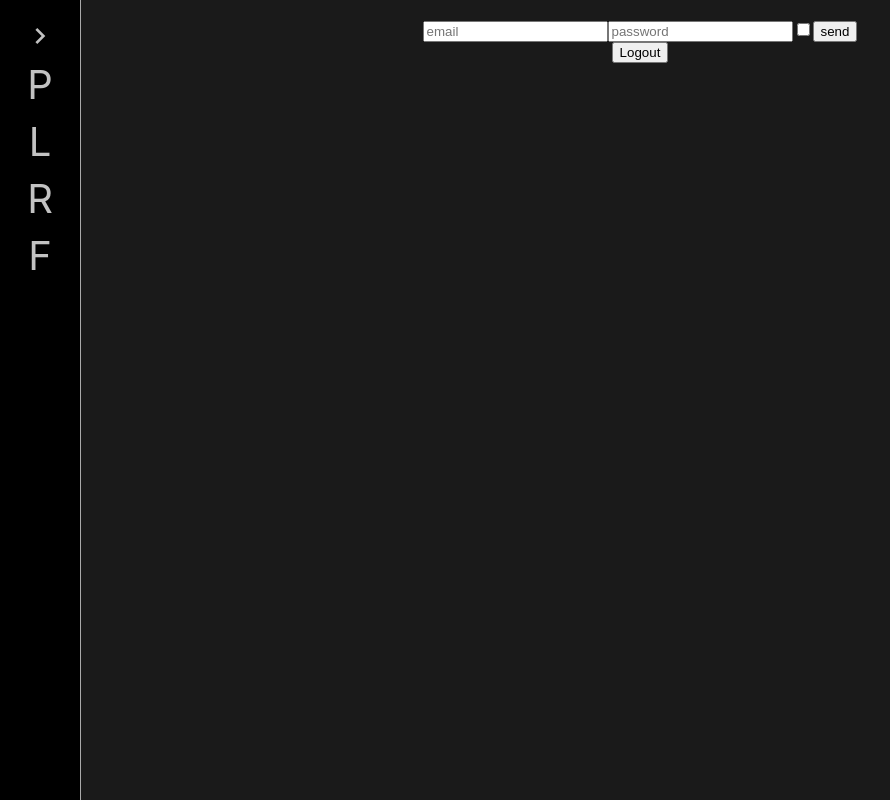
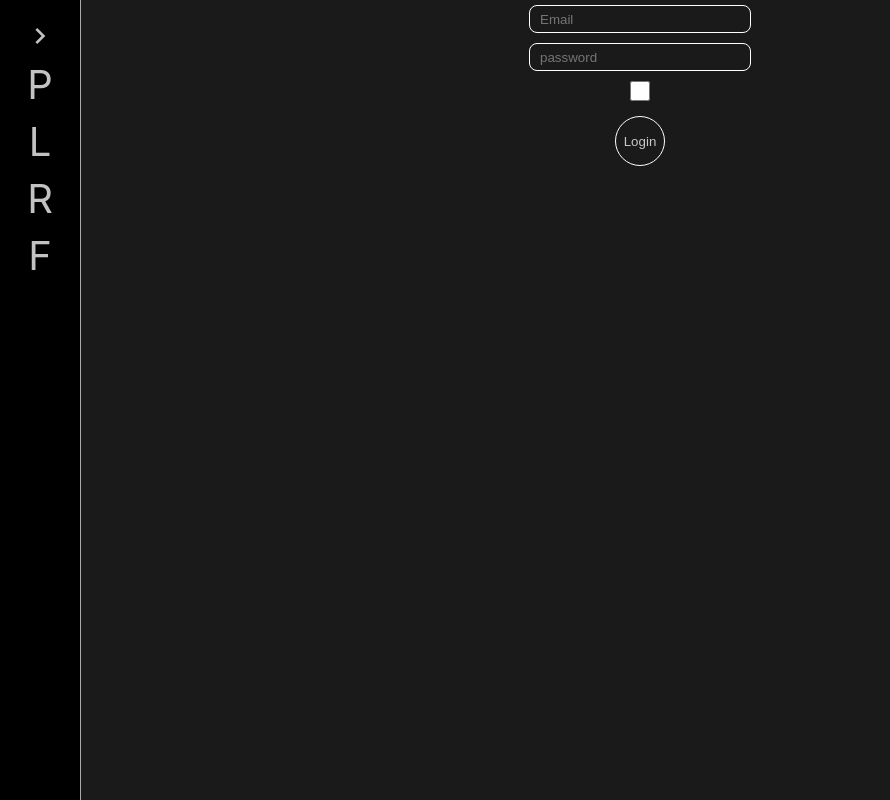
Before and after one commit to gavrilenkoanton/cards, a React (Create React App) app: page /#/login in a window 1280 px wide. Shown: the whole page, without its empty margins (0-890 px from the left). Built offline with nearby package versions, Linux system fonts and the light colour scheme.

Commit message:
deleted all redux-form shit ))

```diff
--- a/src/API/api.tsx
+++ b/src/API/api.tsx
@@ -1,7 +1,6 @@
 import axios from "axios";
 
 const instance = axios.create({
-    withCredentials: true,
     baseURL: 'https://cards-nya-back.herokuapp.com/1.0/'
 })
 
--- a/src/components/2_Login/Login.tsx
+++ b/src/components/2_Login/Login.tsx
@@ -1,44 +1,60 @@
-import React, {useEffect, useState} from 'react';
-import {Field, reduxForm} from "redux-form";
-import {connect, useDispatch, useSelector} from "react-redux";
-import styles from './Login.module.scss';
-import {LoginThunk, LogOutThunk} from '../../BLL/login-reducer'
-
-const LoginForm = (props: any) => {
-    return (
-        <form onSubmit={props.handleSubmit}>
-            <Field placeholder="email" component={"input"} name={"email"}/>
-            <Field placeholder="password"  component={"input"} name={"password"}/>
-            <Field component={"input"} type={"checkbox"} name={"rememberMe"}/>
-            <button>send</button>
-        </form>
-    )
-}
-
-const LoginReduxForm = reduxForm({form:'loginForm'})(LoginForm)
+import React, {ChangeEvent, useCallback, useState} from 'react';
+import {useDispatch, useSelector} from "react-redux";
+import {LoginThunk} from '../../BLL/login-reducer';
+import styles from '../common/button/Button.module.scss'
+import {storeType} from "../../BLL/redux-store";
+import {Redirect} from "react-router-dom";
+import Input from "../common/input/Input";
+import Button from "../common/button/Button";
 
 
-function Login (props: any) {
 
-    const LoginReduxForm = reduxForm({form:'loginForm'})(LoginForm)
+const Login = (props: any) => {
 
-    const dispatch = useDispatch()
-    const isAuth = useSelector( (state:any)=> state.login.email )
-    const select = useSelector( (state:any)=> state.login.email )
+    let [email, setEmail] = useState<string>('');
+    let [password, setPassword] = useState<string>('');
+    let [rememberMe, setrememberMe] = useState<boolean>(false);
 
-    const onSubmit = (formData: any) => {
-        dispatch(LoginThunk(formData.email, formData.password, formData.rememberMe))
-    }
+    const setEmailCallback = useCallback(
+        (e: ChangeEvent<HTMLInputElement>)=>setEmail(e.target.value),
+        [setEmail]
+    );
 
-    const logOut = () => {
-        dispatch(LogOutThunk())
+    const setPasswordCallback = useCallback(
+        (e: ChangeEvent<HTMLInputElement>)=>setPassword(e.target.value),
+        [setPassword]
+    );
 
-    }
+    const setrememberMeCallback = useCallback(
+        (e: ChangeEvent<HTMLInputElement>)=>setrememberMe(true),
+        [setrememberMe]
+    );
+
+    const dispatch = useDispatch();
+    const loginCallback = useCallback(()=>
+            dispatch(LoginThunk(email, password, rememberMe)),
+        [email, password, rememberMe, dispatch]
+    );
+
+    const {success, error} = useSelector((store: storeType) => store.register);
+
+    if(success && error === '')
+        return <Redirect to='/profile'/>;
 
     return (
         <div className={styles.wrapper}>
-            <LoginReduxForm onSubmit={onSubmit}/>
-            <button onClick={logOut}>Logout</button>
+            <div>
+                <Input placeholder={'Email'} value={email} onChange={setEmailCallback}/>
+            </div>
+            <div>
+                <Input placeholder={'password'} type={"password"} value={password} onChange={setPasswordCallback}/>
+            </div>
+            <div>
+                <Input type={"checkbox"} onChange={setrememberMeCallback}/>
+            </div>
+            <div>
+                <Button description={'Login'} onClick={loginCallback}/>
+            </div>
         </div>
     );
 }
--- a/src/components/common/input/Input.tsx
+++ b/src/components/common/input/Input.tsx
@@ -6,7 +6,7 @@ function Input(props: any) {
 
     return (
         <>
-            <input type="text" placeholder={props.placeholder} className={styles.input} onClick={props.onClick}
+            <input type={props.type ? props.type : "text"} placeholder={props.placeholder} className={styles.input} onClick={props.onClick}
                    onChange={props.onChange} value={props.value}/>
         </>
     );
```
